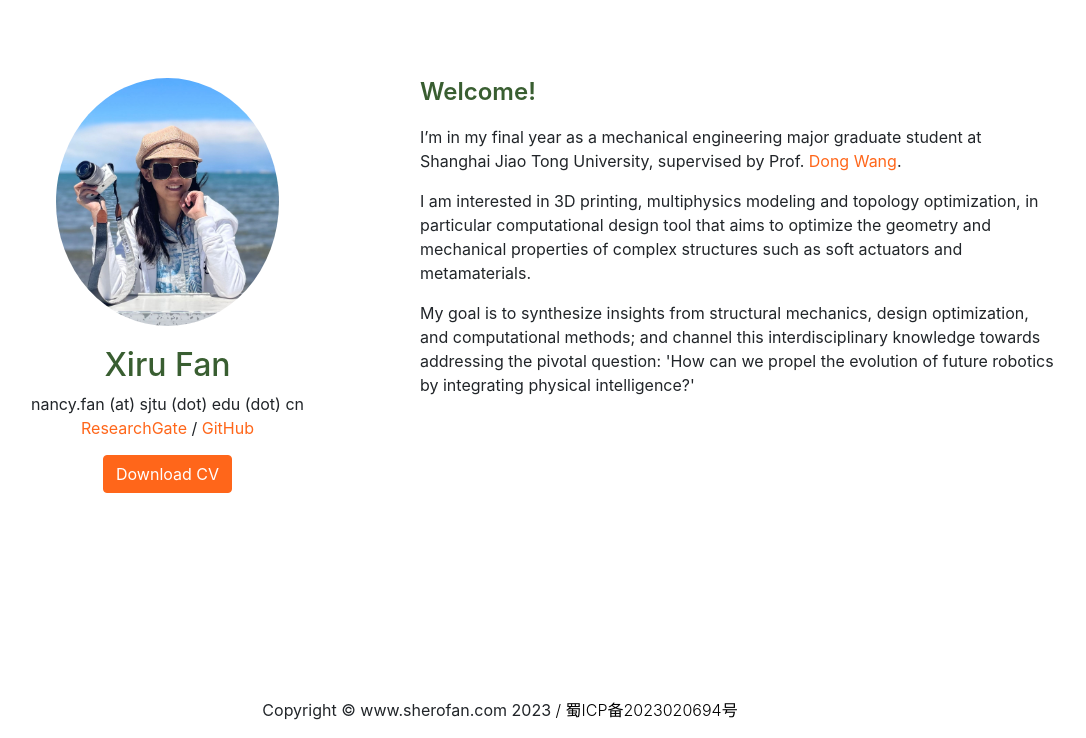
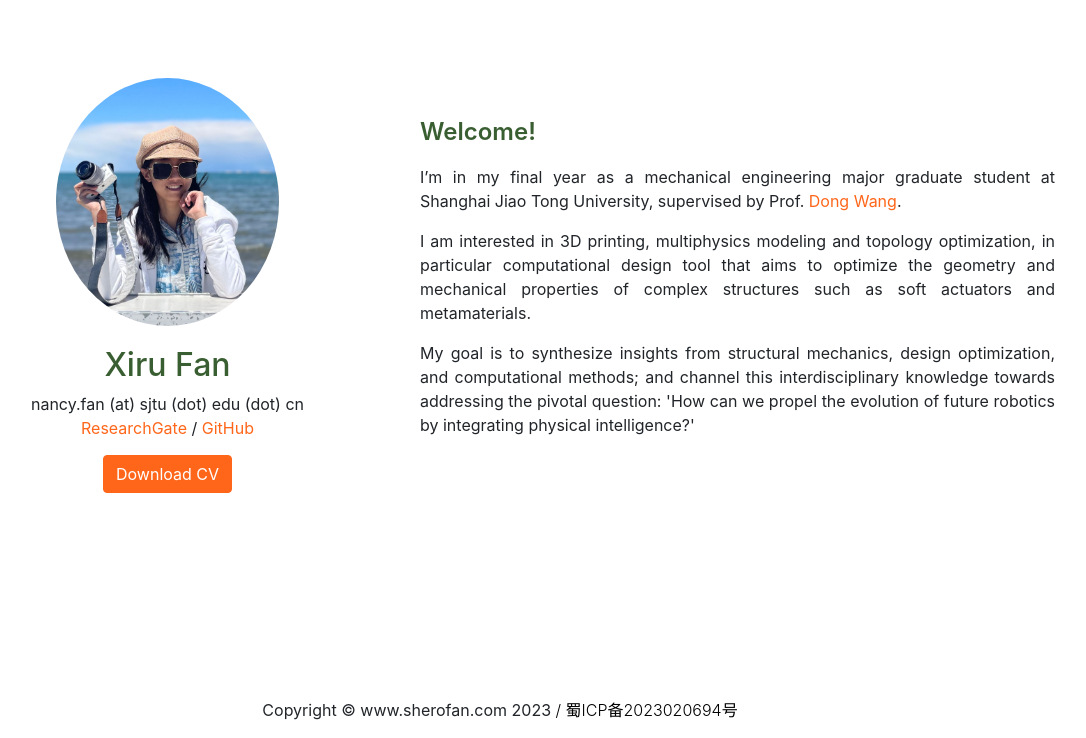
Before and after one commit to shero-fan/blog_Django, a Django app: page /home/home-page/ in a window 1280 px wide. Shown: the part 62-800 px from the top of the page, without its empty margins (140-1226 px from the left). Run offline with Django 3.2, Linux system fonts and the light colour scheme; some libraries are stand-ins or nearby versions.

Commit message:
‘update’

```diff
--- a/my_blog/templates/home/homepage.html
+++ b/my_blog/templates/home/homepage.html
@@ -41,7 +41,7 @@
 			<a href="/media/profile/XiruFan_1204.pdf" class="btn btn-dark" style="background-color: #ff661a; border-color:#ff661a">Download CV</a>
 			</div>
 		</div>
-		<div class="col-lg-7" style="text-justify: auto;">
+		<div class="col-lg-7" style="text-align: justify;align-self: center;">
 			<div class="container" style="padding-bottom: 10px;padding-left: 0px;">
 				<h2 itemprop="welcome" style="color: #395e31;font-size: x-large;font-weight: 600;">Welcome!</h2>
 			</div>
```
Also changed, not shown: 3 other files.
